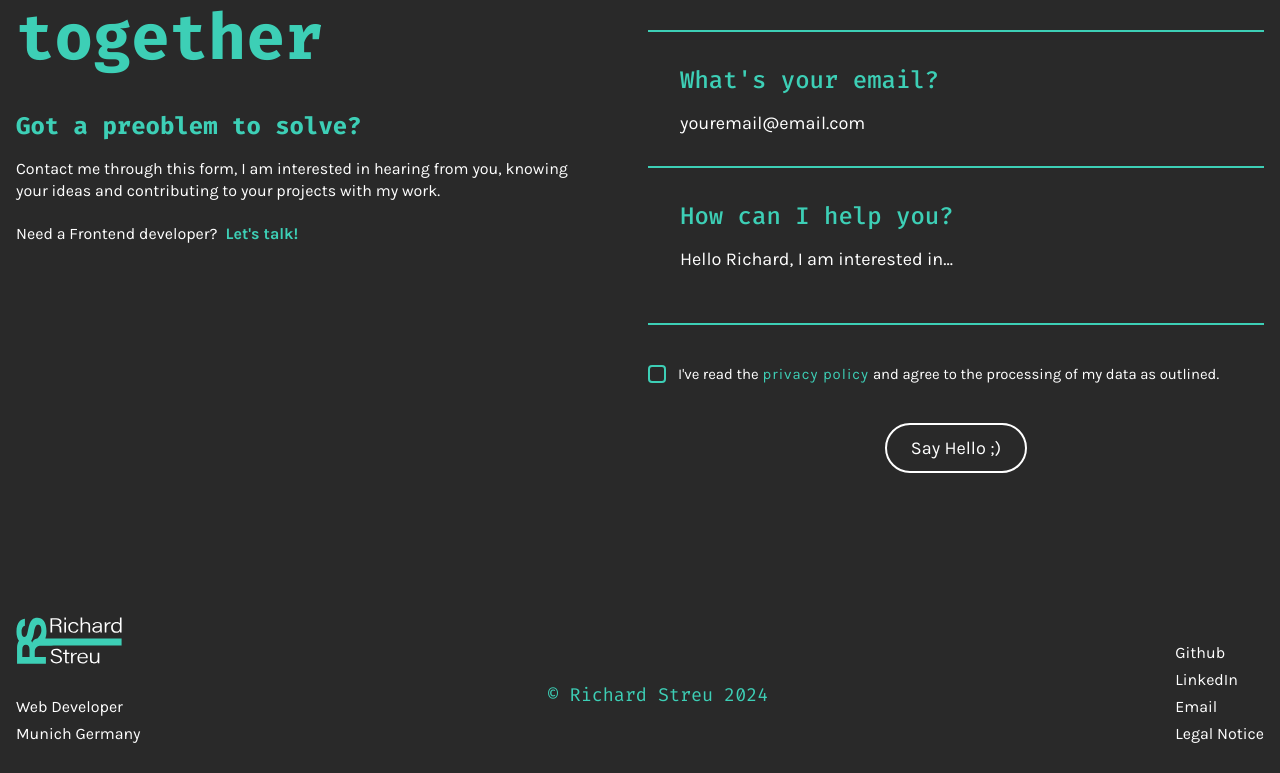
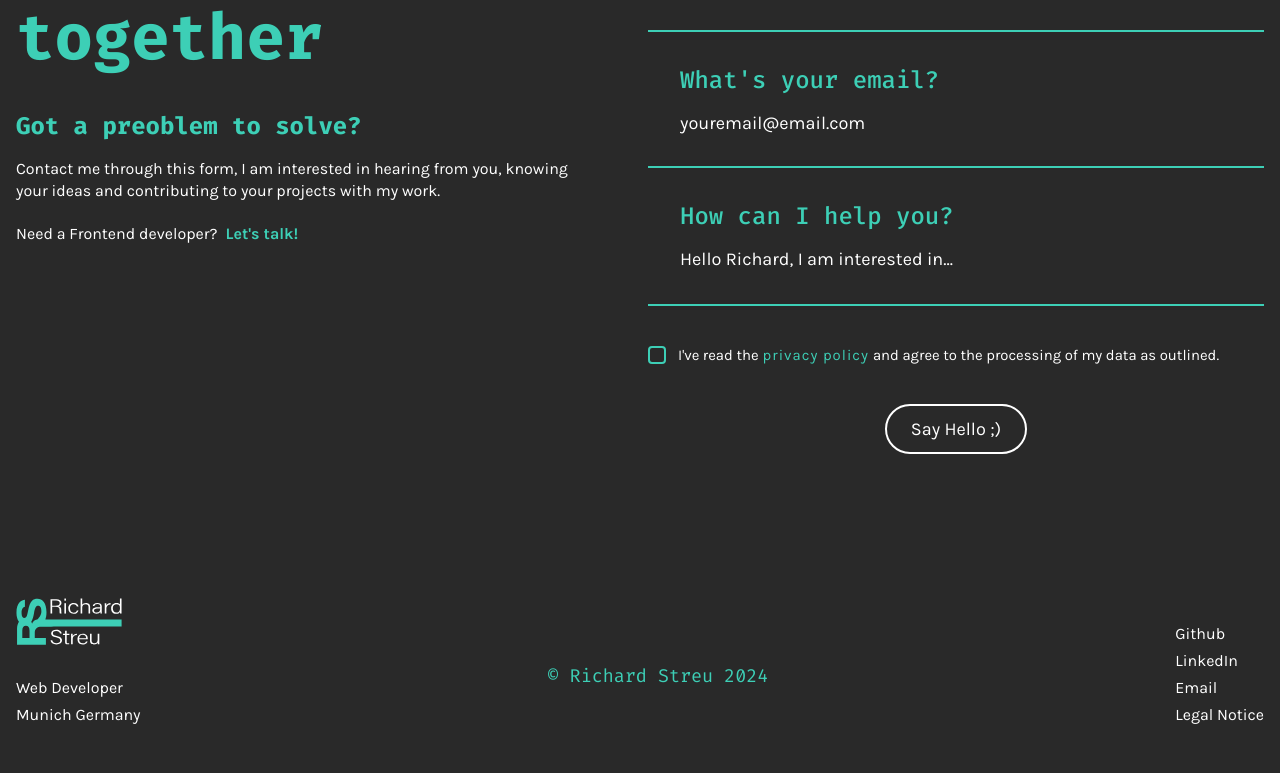
Before and after one commit to RichardStreu/portfolioAngular, an Angular app: page / in a window 1280 px wide. Shown: the part 4092-4865 px from the top of the page. Built offline with nearby package versions, Linux system fonts and the light colour scheme.

Commit message:
feat: add message box ID and adjust styling for improved layout in contact form

```diff
--- a/src/app/landing-page/sections/f-contact/contact-form/contact-form.component.html
+++ b/src/app/landing-page/sections/f-contact/contact-form/contact-form.component.html
@@ -22,7 +22,7 @@
         [(ngModel)]="emailInputValue"
       />
     </div>
-    <div class="inputBox">
+    <div id="messageBox" class="inputBox">
       <label for="message">{{ labelMessageText }}</label>
       <textarea
         name="message"
--- a/src/app/landing-page/sections/f-contact/contact-form/contact-form.component.scss
+++ b/src/app/landing-page/sections/f-contact/contact-form/contact-form.component.scss
@@ -17,6 +17,8 @@
   &:first-child {
     border-top: 2px solid $color-highLight;
   }
+
+
 
   .inputBox {
     width: 100%;
@@ -38,7 +40,7 @@
       background-color: transparent;
       border: none;
       border-bottom: 1px solid transparent;
-      line-height: 22px;
+      // line-height: 22px;
       outline: none;
       font-family: "Karla", sans-serif;
       font-weight: 400;
@@ -87,6 +89,10 @@
         color: white;
       }
     }
+  }
+
+  #messageBox {
+    padding: 2rem 2rem calc(2rem - 20px) 2rem;
   }
 
   .privacyPolicyBox {
```
